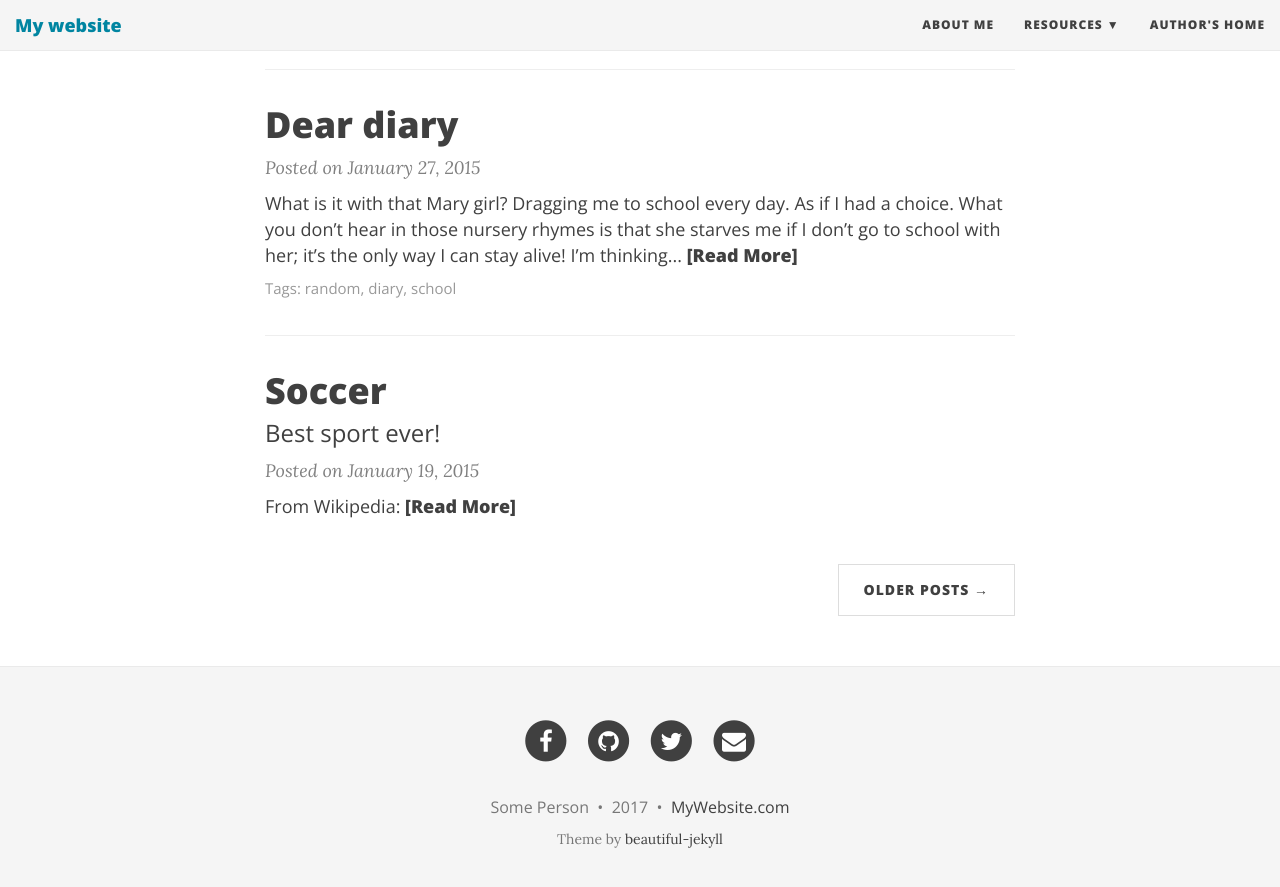
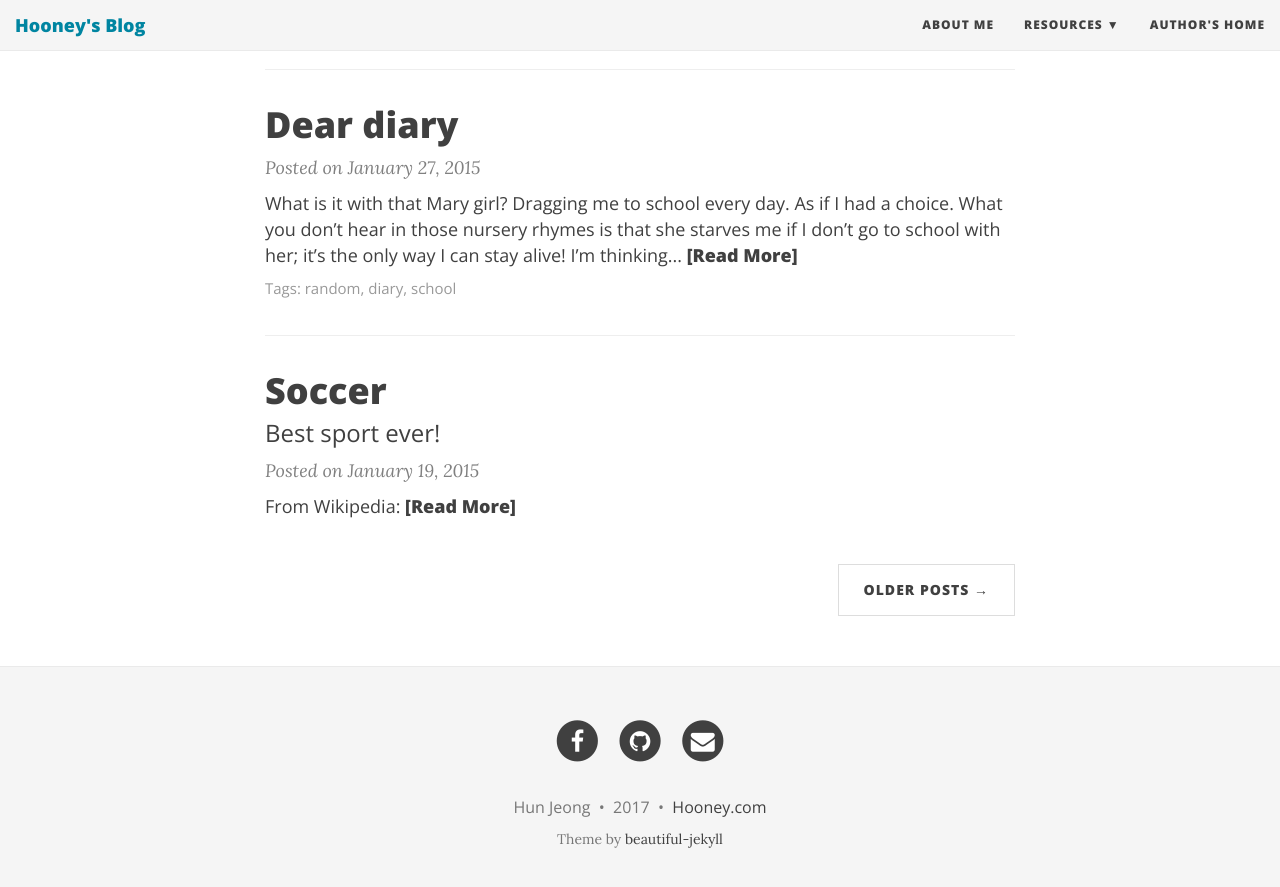
Before and after one commit to HunJeong/HunJeong.github.io, a Jekyll site: the page built from index.html, in a window 1280 px wide and 900 px high, scrolled down 1071 px. Shown: the top 887 px of the window. Built offline with Jekyll 4.4.1, drawn with Linux system fonts in a browser that asks for light colours; nearby versions of some CDN libraries; the list of posts is cut into pages by our own code; part of the change alters nothing that is shown.

Commit message:
fix config

```diff
--- a/_config.yml
+++ b/_config.yml
@@ -4,7 +4,7 @@
 # baseurl is the website's URL without the hostname
 
 # If you are building a simple GitHub user page (http://username.github.io) then use these settings:
-url: "http://username.github.io"
+url: "http://hunjeong.github.io"
 baseurl: ""
 
 # If you are building a GitHub project page then use these settings:
@@ -14,10 +14,10 @@ baseurl: ""
 # Of course don't forget to change the username and projectname to YOUR username and project
 
 # Name of website
-title: My website
+title: Hooney's Blog
 
 # Short description of your site
-description: A virtual proof that name is awesome!
+description: 초보 개발자 고수되기!
 
 # --- Navigation bar options --- #
 
@@ -25,10 +25,10 @@ description: A virtual proof that name is awesome!
 navbar-links:
   About Me: "aboutme"
   Resources:
-    - Beautiful Jekyll: "http://deanattali.com/beautiful-jekyll/"
-    - Learn markdown: "http://www.markdowntutorial.com/"
-    - GitHub Pages: "https://pages.github.com/"
-  Author's home: "http://deanattali.com"
+    #- Beautiful Jekyll: "http://deanattali.com/beautiful-jekyll/"
+    #- Learn markdown: "http://www.markdowntutorial.com/"
+    - GitHub Pages: "https://github.com/HunJeong"
+  Author's home: "http://hunjeong.github.io"
 
 # Image to show in the navigation bar - image must be a square (width = height)
 # Remove this parameter if you don't want an image in the navbar
@@ -43,10 +43,10 @@ avatar: "/img/avatar-icon.png"
 # Change all these values or delete the ones you don't want.
 # Important: you must keep the "name" parameter, everything else you can remove
 author:
-  name: Some Person
-  email: "youremail@domain.com"
-  facebook: yourname  # eg. daattali
-  github: yourname    # eg. daattali
+  name: Hun Jeong
+  email: junjw123@gmail.com
+  facebook: jeong.hooney  # eg. daattali
+  github: HunJeong    # eg. daattali
   twitter: yourname   # eg. daattali
   reddit: yourname    # eg. daattali
   google-plus: +yourname   # eg. +DeanAttali or 109424658772469020925
@@ -64,7 +64,7 @@ footer-links-active:
   rss: false
   facebook: true
   email: true
-  twitter: true
+  twitter: false
   google-plus: false
   github: true
   reddit: false
@@ -79,14 +79,14 @@ footer-links-active:
 
 # Select which share links to show in posts
 share-links-active:
-  twitter: true
+  twitter: false
   facebook: true
   google: false
-  linkedin: true
+  linkedin: false
 
 # How to display the link to the website in the footer
 # Remove this if you don't want a link in the footer
-url-pretty: "MyWebsite.com"  # eg. "deanattali.com/beautiful-jekyll"
+url-pretty: "Hooney.com"  # eg. "deanattali.com/beautiful-jekyll"
 
 # --- Misc --- #
 # Fill in your Disqus shortname (NOT the userid) if you want to support Disqus comments
@@ -112,7 +112,7 @@ title-separator: "-"
 # --- Don't need to touch anything below here (but you can if you want) --- #
 
 # Output options (more information on Jekyll's site)
-timezone: "America/Vancouver"
+timezone: "Asia/Seoul"
 markdown: kramdown
 highlighter: rouge
 permalink: /:year-:month-:day-:title/
```
Also changed, not shown: img/avatar-icon.png.
